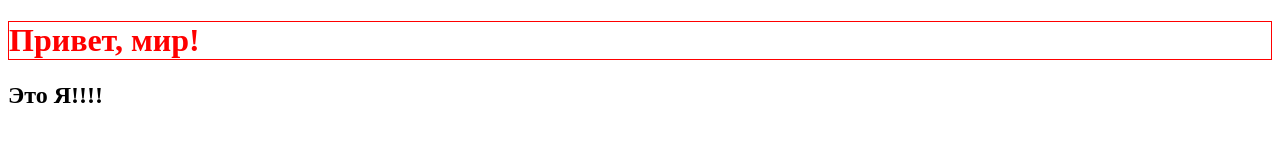
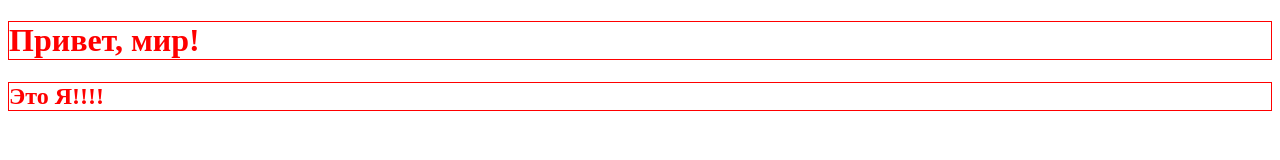
Before and after one commit to ivhel/mq-diploma, a plain HTML site: page index.html in a window 1280 px wide. Drawn offline with Linux system fonts and the light colour scheme.

Commit message:
Add files via upload

```diff
--- a/css/style.css
+++ b/css/style.css
@@ -2,3 +2,8 @@ h1 {
     color: red;
     border: 1px solid red;
 }
+
+h2 {
+    color: red;
+    border: 1px solid red;
+}
```
